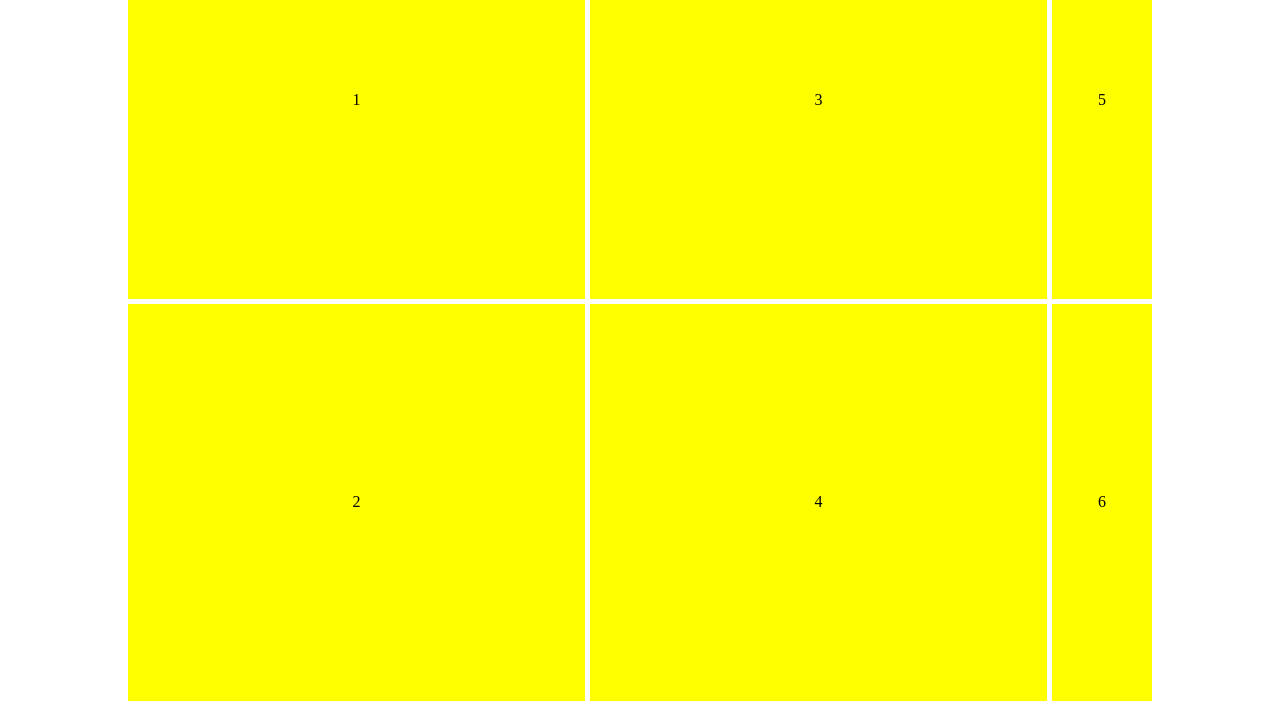
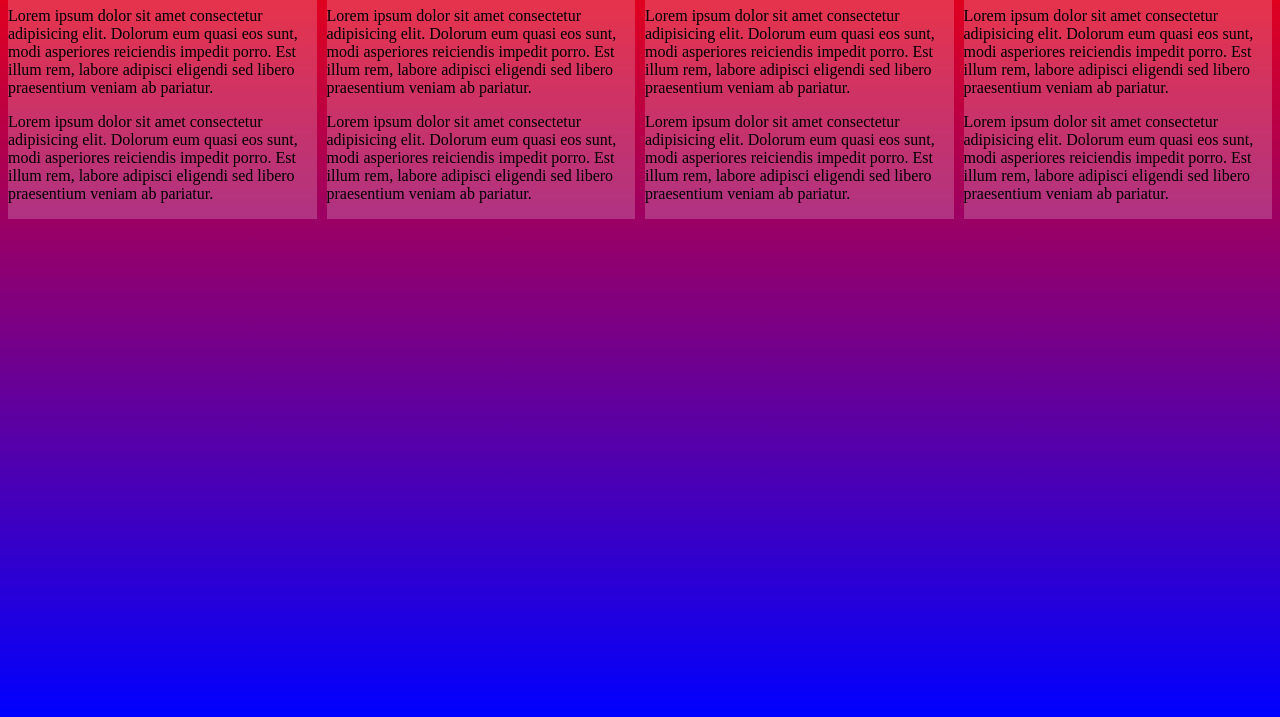
Before and after one commit to hosseinpi1380/projects, a plain HTML site: page flow/cssGrid.html in a window 1280 px wide. Shown: the part 99-816 px from the top of the page. Drawn offline with Linux system fonts and the light colour scheme.

Commit message:
grid practice

```diff
--- a/flow/cssGrid.html
+++ b/flow/cssGrid.html
@@ -8,14 +8,44 @@
     <title>grid css</title>
 </head>
 <body>
-    <!-- responsive with gridd -->
-    <div class="grid">
-        <div class="item1" id="item">1</div>
-        <div class="item2" id="item">2</div>
-        <div class="item3" id="item">3</div>
-        <div class="item4" id="item">4</div>
-        <div class="item5" id="item">5</div>
-        <div class="item6" id="item">6</div>
+    <!-- responsive with grid -->
+    <div class="container">
+        <div class="albums">
+
+            <div class="album">
+                <img src="" alt="">
+                <div class="album_detail">
+                    <h1>albume Title</h1>
+                    <p>Lorem ipsum dolor sit amet consectetur adipisicing elit. Dolorum eum quasi eos sunt, modi asperiores reiciendis impedit porro. Est illum rem, labore adipisci eligendi sed libero praesentium veniam ab pariatur.</p>
+                    <p>Lorem ipsum dolor sit amet consectetur adipisicing elit. Dolorum eum quasi eos sunt, modi asperiores reiciendis impedit porro. Est illum rem, labore adipisci eligendi sed libero praesentium veniam ab pariatur.</p>
+                </div>
+            </div>
+            <div class="album">
+                <img src="" alt="">
+                <div class="album_detail">
+                    <h1>albume Title</h1>
+                    <p>Lorem ipsum dolor sit amet consectetur adipisicing elit. Dolorum eum quasi eos sunt, modi asperiores reiciendis impedit porro. Est illum rem, labore adipisci eligendi sed libero praesentium veniam ab pariatur.</p>
+                    <p>Lorem ipsum dolor sit amet consectetur adipisicing elit. Dolorum eum quasi eos sunt, modi asperiores reiciendis impedit porro. Est illum rem, labore adipisci eligendi sed libero praesentium veniam ab pariatur.</p>
+                </div>
+            </div>
+            <div class="album">
+                <img src="" alt="">
+                <div class="album_detail">
+                    <h1>albume Title</h1>
+                    <p>Lorem ipsum dolor sit amet consectetur adipisicing elit. Dolorum eum quasi eos sunt, modi asperiores reiciendis impedit porro. Est illum rem, labore adipisci eligendi sed libero praesentium veniam ab pariatur.</p>
+                    <p>Lorem ipsum dolor sit amet consectetur adipisicing elit. Dolorum eum quasi eos sunt, modi asperiores reiciendis impedit porro. Est illum rem, labore adipisci eligendi sed libero praesentium veniam ab pariatur.</p>
+                </div>
+            </div>
+            <div class="album">
+                <img src="" alt="">
+                <div class="album_detail">
+                    <h1>albume Title</h1>
+                    <p>Lorem ipsum dolor sit amet consectetur adipisicing elit. Dolorum eum quasi eos sunt, modi asperiores reiciendis impedit porro. Est illum rem, labore adipisci eligendi sed libero praesentium veniam ab pariatur.</p>
+                    <p>Lorem ipsum dolor sit amet consectetur adipisicing elit. Dolorum eum quasi eos sunt, modi asperiores reiciendis impedit porro. Est illum rem, labore adipisci eligendi sed libero praesentium veniam ab pariatur.</p>
+                </div>
+            </div>
+
+        </div>
     </div>
 </body>
 </html>
--- a/flow/grid.css
+++ b/flow/grid.css
@@ -1,24 +1,13 @@
-*{
-    margin: 0;
-    padding: 0;
-    box-sizing: border-box;
+body{
+    background: linear-gradient(red, blue);
+
+    min-height: 100vh;
 }
-.grid{
+.albums{
     display: grid;
-    grid-template-rows: repeat(2,1fr);
-    grid-template-columns: repeat(2,1fr);
-    grid-row-gap: 5px;
-    grid-column-gap:5px;
-    width: 80vw;
-    height: 100vh;
-    grid-auto-flow: column;
-    grid-auto-columns: 100px;
-    text-align: center;
-    margin: auto;
+    grid-gap: 10px;
+    grid-template-columns: repeat(auto-fit, minmax(300px, 1fr));
 }
-#item{
-    background-color: yellow;
-    display: flex;
-    justify-content: center;
-    align-items: center;
+.album{
+    background-color: rgb(255, 255, 255, 0.20);
 }
```
